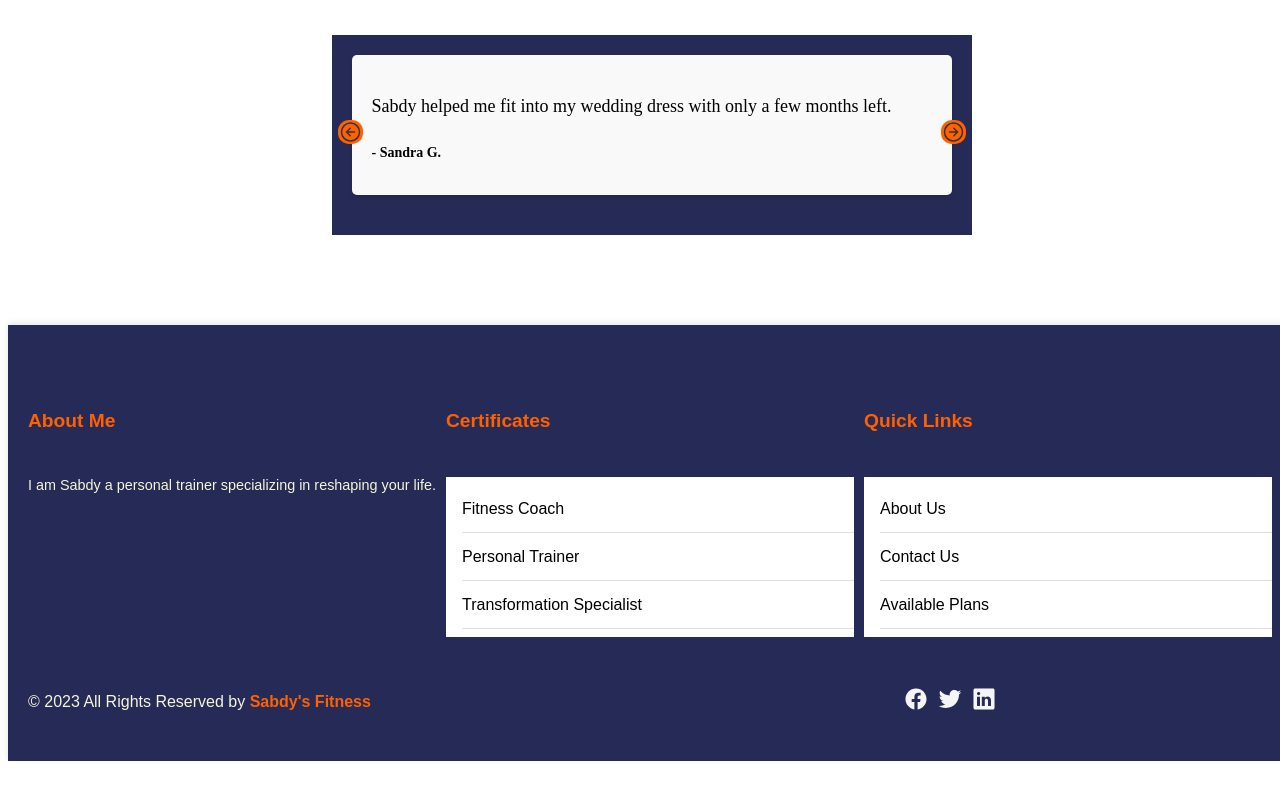
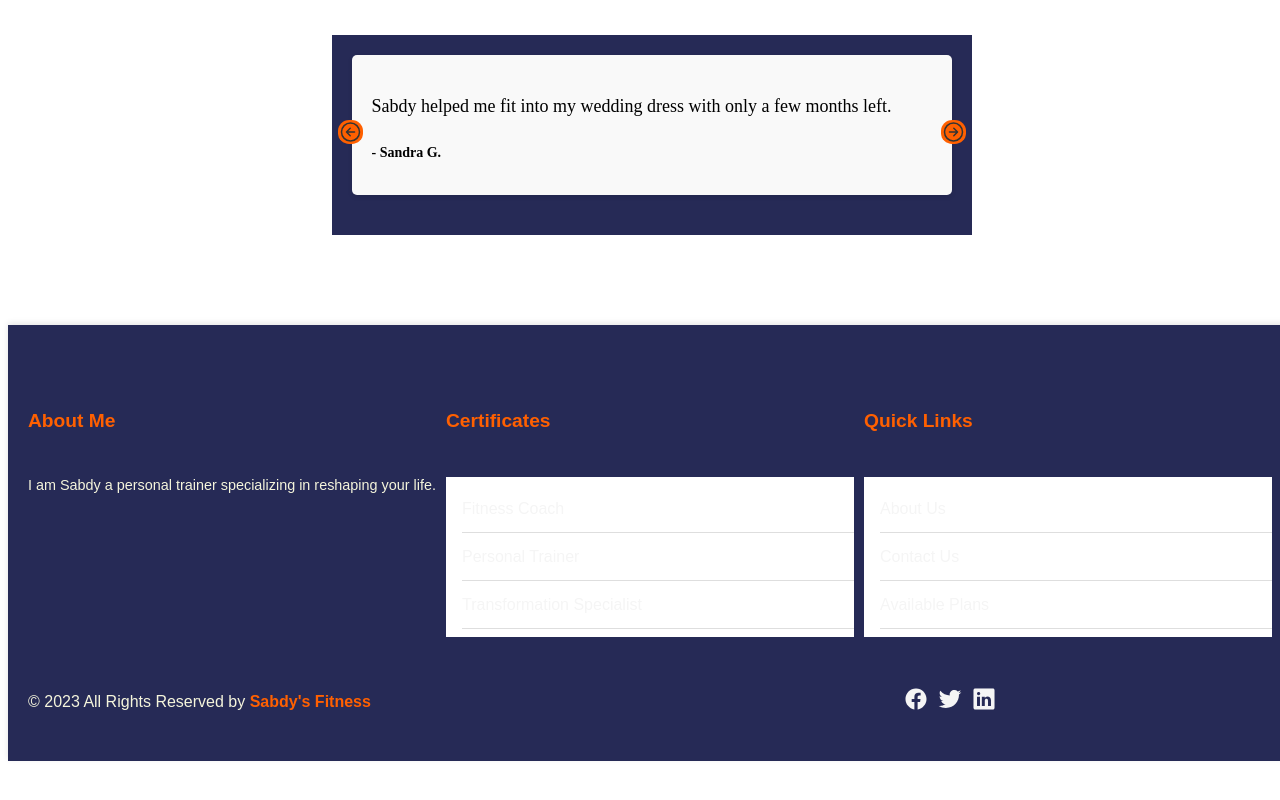
Before and after one commit to sandyjtech/sabdy-fitness, a React (Create React App) app in the folder client/: page / in a window 1280 px wide. Shown: the part 1258-2058 px from the top of the page. Built offline with nearby package versions, Linux system fonts and the light colour scheme; no server answers.

Commit message:
Update styles.css

```diff
--- a/client/src/components/styles.css
+++ b/client/src/components/styles.css
@@ -98,7 +98,11 @@ a {
 .footer-section {
   padding: 20px 0;
 }
-
+.item {
+  background-color: #262a56;
+  color: whitesmoke;
+  font-family: "Fira Sans Condensed", sans-serif;
+}
 .footer-section h6 {
   font-size: 1.2rem;
   color: #ff6000;
```
